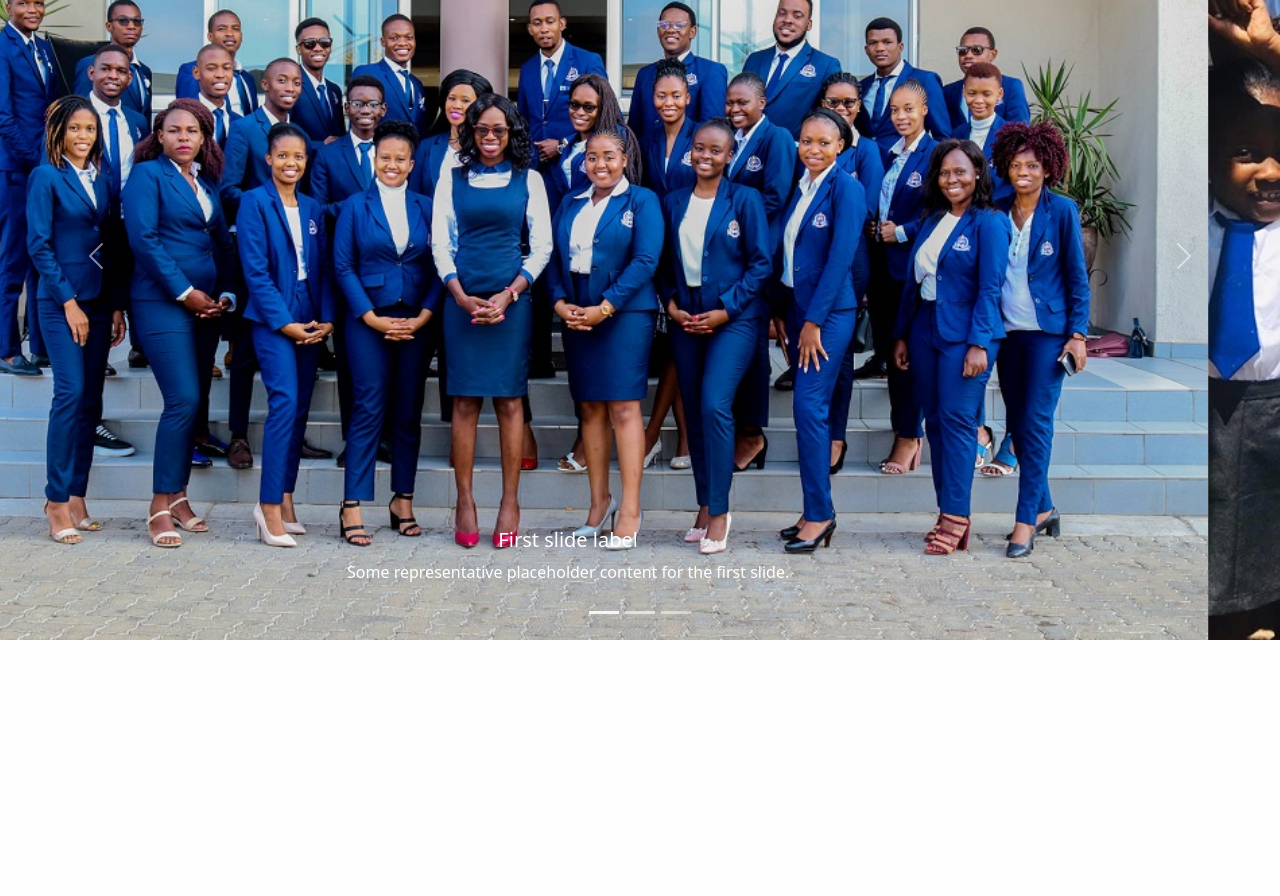
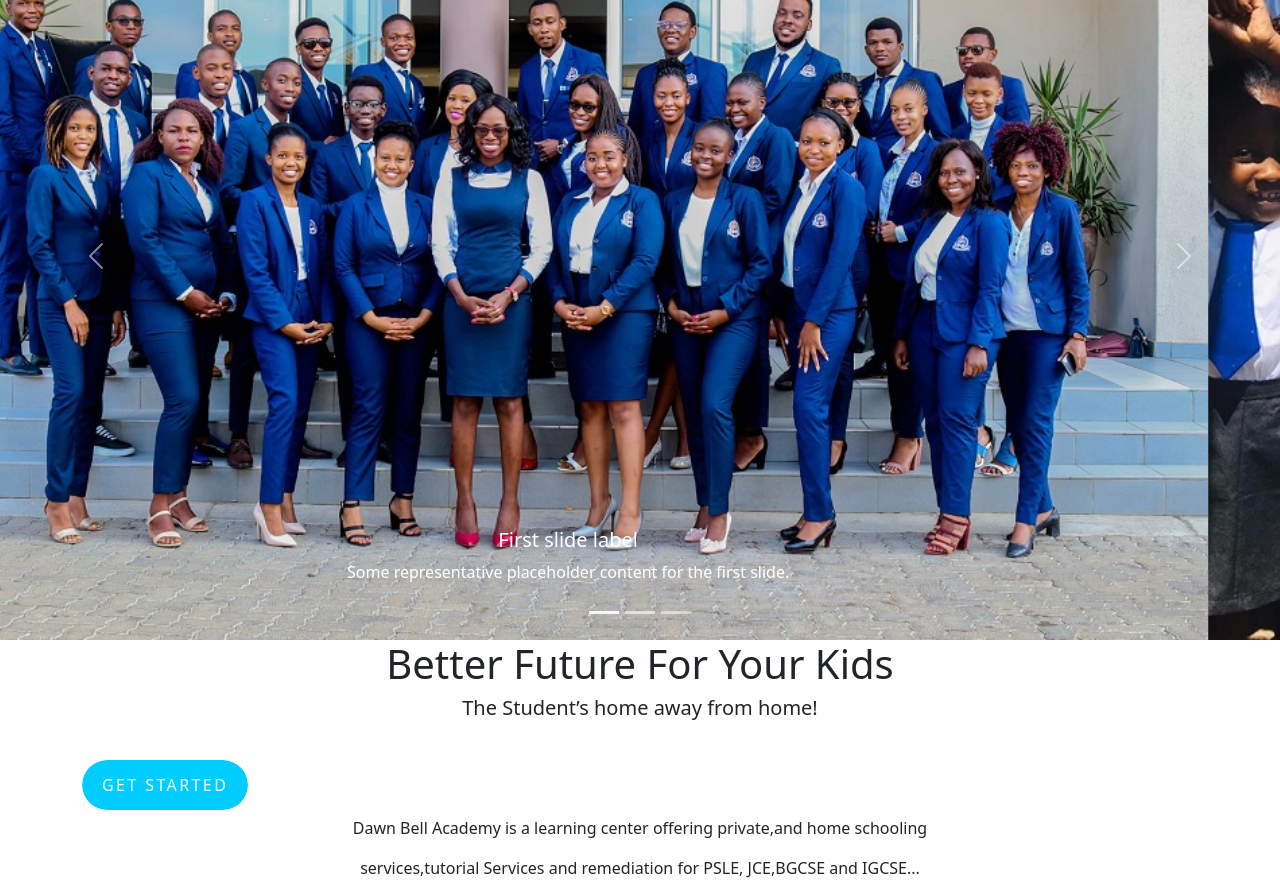
Before and after one commit to sapphire777/dawn_bell_project, a plain HTML site: page index.html in a window 1280 px wide. Shown: the part 128-1024 px from the top of the page. Before the commit the page ends 800 px from the top, so only its background shows below. Drawn offline with nearby package versions, Linux system fonts and the light colour scheme.

Commit message:
added  body text

```diff
--- a/index.html
+++ b/index.html
@@ -147,10 +147,23 @@
         </div>
     </div>
 
+    <!-- body content -->
+    <div class="conent"></div>
+    <div class="container">
+        <h1 class="text-center">Better Future For Your Kids</h1>
+        <h5 class="text-center">The Student’s home away from home!</h5>
+        <a class="button" href="">Get Started</a>
+        <div class="sub-text">
+            <p class="text-center">Dawn Bell Academy is a learning center offering private,and home schooling </p>
+            <p class="text-center">services,tutorial Services and remediation for PSLE, JCE,BGCSE and IGCSE... </p>
+            <p class="text-center"> </p>
+        </div>
+    </div>
+
     <!-- Bootstrap JS -->
     <script src="https://cdn.jsdelivr.net/npm/bootstrap@5.1.3/dist/js/bootstrap.bundle.min.js"
-    integrity="sha384-ka7Sk0Gln4gmtz2MlQnikT1wXgYsOg+OMhuP+IlRH9sENBO0LRn5q+8nbTov4+1p"
-    crossorigin="anonymous"></script>
+        integrity="sha384-ka7Sk0Gln4gmtz2MlQnikT1wXgYsOg+OMhuP+IlRH9sENBO0LRn5q+8nbTov4+1p"
+        crossorigin="anonymous"></script>
 
 </body>
 
```
